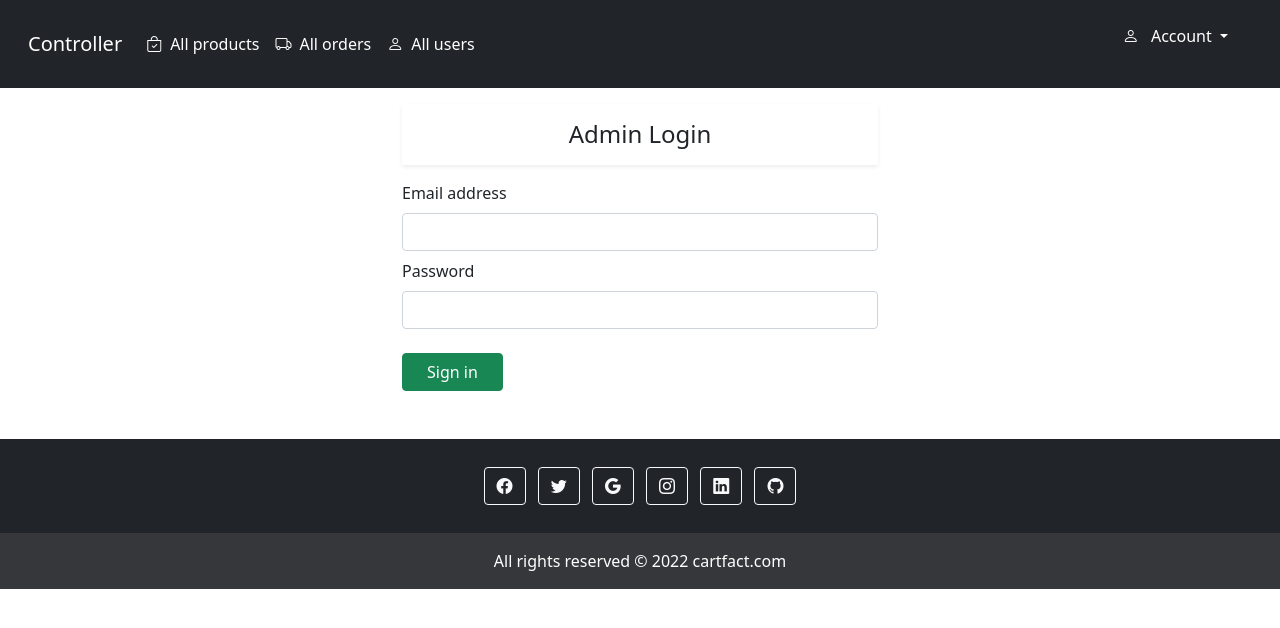
After one commit to ajeeshcp/cartfact, a Node server app: page /admin/login in a window 1280 px wide. The commit adds this page. Shown: the top 628 px of the page. Run offline with Node 20, Linux system fonts and the light colour scheme; some libraries are stand-ins or nearby versions.

Commit message:
Admin login implemented and a new error in ajax

```diff
--- a/config/collections.js
+++ b/config/collections.js
@@ -2,5 +2,6 @@ module.exports = {
     PRODUCT_COLLECTION:"products",
     USER_COLLECTION:"users",
     CART_COLLECTION:"cart",
-    ORDER_COLLECTION:"order"
+    ORDER_COLLECTION:"order",
+    ADMIN_COLLECTION:"admin"
 }
--- a/helpers/product-helpers.js
+++ b/helpers/product-helpers.js
@@ -1,5 +1,6 @@
 const { get } = require("../config/connection");
-const { PRODUCT_COLLECTION, ORDER_COLLECTION } = require("../config/collections");
+const bcrypt = require("bcrypt") ;
+const { PRODUCT_COLLECTION, ORDER_COLLECTION,ADMIN_COLLECTION } = require("../config/collections");
 const objectId  = require("mongodb").ObjectId
 module.exports = {
 
@@ -71,6 +72,29 @@ module.exports = {
                 resolve(data)
             })
         })
+    },
+    doLogin:(loginData) => {
+        return new Promise((resolve, reject) => {
+            let response = {
+                admin:null,
+                status:false,
+            }
+            get().collection(ADMIN_COLLECTION).findOne({Email:loginData.Email}).then((admin) => {
+
+                bcrypt.compare(loginData.Password, admin.Password).then((status) => {
+                    if(status) {
+                        console.log("Login success");
+                        response.admin=admin
+                        response.status=true
+                        resolve(response) ;
+                    } else {
+                        console.log("Login failed");
+                        resolve({status:false})
+                    }
+                })
+            }).catch((err) => reject(err))
+
+        })
     }
 
 }
--- a/helpers/user-helpers.js
+++ b/helpers/user-helpers.js
@@ -1,5 +1,5 @@
 const { get } = require("../config/connection");
-const { USER_COLLECTION, CART_COLLECTION, PRODUCT_COLLECTION,ORDER_COLLECTION } = require("../config/collections") ;
+const { USER_COLLECTION, CART_COLLECTION, PRODUCT_COLLECTION,ORDER_COLLECTION,ADMIN_COLLECTION } = require("../config/collections") ;
 const bcrypt = require("bcrypt") ;
 const objectId  = require("mongodb").ObjectId ;
 const Razorpay = require('razorpay') ;
@@ -135,8 +135,12 @@ module.exports = {
                    }
                }
             ]).toArray();
+           if(cartItems){
 
-            resolve(cartItems)
+               resolve(cartItems)
+           }else{
+               reject("error")
+           }
         });
 
     },
@@ -366,6 +370,13 @@ module.exports = {
                 resolve()
             })
         })
+    },
+    getAllUsers :() => {
+        return new Promise((resolve, reject) => {
+            get().collection(USER_COLLECTION).find().toArray().then((users) => {
+                resolve(users)
+            })
+        })
     }
 
 }
--- a/public/javascripts/checkoutForm.js
+++ b/public/javascripts/checkoutForm.js
@@ -5,6 +5,7 @@ $("#checkout-form").submit((e) => {
         method:'post',
         data:$("#checkout-form").serialize(),
         success: (response) => {
+            console.log(typeof response);
             if(response.codSuccess){
                 location.href="/orderThanks"
             }else{
@@ -47,7 +48,6 @@ function razorpayPayment(order){
 }
 
 function verifyPayment(payment, order) {
-    console.log("ivdeyum ethi");
     $.ajax({
         url:"/verify-payment",
         data:{
--- a/routes/admin.js
+++ b/routes/admin.js
@@ -3,24 +3,34 @@ const router = express.Router();
 const productHelpers = require("../helpers/product-helpers") ;
 const userHelpers = require("../helpers/user-helpers")
 
+const verifyAdminLogin = (req, res, next) =>{
+  if(req.session.adminloggedIn){
+    next() ;
+  } else {
+    res.redirect("/admin/login")
+  }
+}
+
 /* GET users listing. */
-router.get('/', function(req, res, next) {
+router.get('/',verifyAdminLogin, function(req, res, next) {
+  let admin = req.session.admin
   productHelpers.getAllProducts().then((products) => {
-    res.render('admin/view-products',{products, admin:true});
+    res.render('admin/view-products',{products, admin,Isadmin:true});
   })
 });
 
-router.get("/add-product",(req, res) => {
-  res.render("admin/add-products", {admin:true})
+router.get("/add-product",verifyAdminLogin,(req, res) => {
+  let admin = req.session.admin
+  res.render("admin/add-products", {admin,Isadmin:true})
 })
 
 router.post("/add-product" , (req,res) =>{
-
+  let admin = req.session.admin
   productHelpers.addProduct(req.body,(id) => {
     const image = req.files.prodImage ;
     image.mv("./public/product-images/"+id+".png",(err,done) => {
         if(!err){
-          res.render("admin/add-products",{admin:true})
+          res.render("admin/add-products",{admin,Isadmin:true})
         } else {
           console.log(err);
         }
@@ -40,8 +50,9 @@ router.get("/delete-product/:id", (req, res) => {
 })
 
 router.get("/edit-product/:id", async(req, res) => {
+  let admin = req.session.admin
   const product  =  await productHelpers.getProductDetails(req.params.id) ;
-  res.render("admin/edit-products",{product,admin:true})
+  res.render("admin/edit-products",{product,admin,Isadmin:true})
 })
 router.post("/edit-product/:id", (req, res) => {
   productHelpers.updateProduct(req.params.id, req.body).then(() =>{
@@ -52,24 +63,65 @@ router.post("/edit-product/:id", (req, res) => {
     }
   })
 })
-router.get("/orders-lists", (req, res) => {
+router.get("/orders-lists", verifyAdminLogin,(req, res) => {
+  let admin = req.session.admin
   productHelpers.getOrdersList().then((products) => {
-    console.log(products);
-    res.render("admin/viewAllOrders",{products,admin:true})
+    res.render("admin/viewAllOrders",{products,admin,Isadmin:true})
   }).catch((err) => console.log(err))
 })
-router.get("/view-order-product/:id",(req, res) => {
+router.get("/view-order-product/:id",verifyAdminLogin,(req, res) => {
+  let admin = req.session.admin
   let orderId = req.params.id ;
   userHelpers.getOrderItems(orderId).then((data) => {
-    console.log("data koii",data);
-    res.render("admin/orderProductview",{data:data[0],admin:true})
+    res.render("admin/orderProductview",{data:data[0],admin,Isadmin:true})
   })
 })
 router.get("/order-ship/:id",(req, res) => {
   let orderId = req.params.id ;
   productHelpers.changeProductStatus(orderId).then((response) => {
-      res.redirect("admin/orders-lists");
+      res.redirect("/admin/orders-lists");
   })
 })
+router.get("/users-list",verifyAdminLogin, (req, res) => {
+  let admin = req.session.admin
+  userHelpers.getAllUsers().then((users) => {
+    res.render("admin/viewAllUsers",{users,admin,Isadmin:true})
+  })
+})
+router.get("/login", (req, res) => {
+  if(req.session.adminloggedIn){
+    res.redirect("/admin")
+  }else{
+    res.render("admin/login",{loginErr:req.session.adminloginErr,Isadmin:true})
+    req.session.adminloginErr = false ;
+  }
+
+})
+router.post("/login" ,(req, res) => {
+  productHelpers.doLogin(req.body).then((response) => {
+    if(response.status){
+      console.log("admin login",response);
+      req.session.admin=response.admin ;
+      req.session.adminloggedIn=true ;
+      res.redirect("/admin")
+    }else{
+      req.session.adminloginErr = true ;
+      res.redirect("/admin/login") ;
+    }
+  }).catch((err) => {
+    req.session.adminloginErr = true ;
+    res.redirect("/admin/login") ;
+  })
+})
+router.get("/logout", (req, res) => {
+  console.log("Log outted");
+  req.session.destroy()
+  res.redirect("/admin/login");
+
+  req.session.adminloggedIn=false ;
+  req.session.admin=null;
+})
+
+
 
 module.exports = router;
--- /dev/null
+++ b/views/admin/login.hbs
@@ -0,0 +1,30 @@
+
+
+<div class="container mb-5 " style="max-width: 500px;">
+    <h4 class="my-3 shadow-sm p-3 text-center">Admin Login</h4>
+
+    {{#if loginErr}}
+       <div class="alert alert-danger" role="alert ">
+           <i class="bi bi-exclamation-triangle-fill  me-2"></i>
+            Invalid username or password !
+        </div>
+    {{/if}}
+
+    <form action="/admin/login" method="post">
+        <!-- Email input -->
+        <div class="form-outline mb-2">
+            <label class="form-label" for="form1Example1">Email address</label>
+            <input type="email" id="form1Example1" class="form-control" name="Email" required />
+        </div>
+
+        <!-- Password input -->
+        <div class="form-outline mb-4">
+            <label class="form-label" for="form1Example2">Password</label>
+            <input type="password" id="form1Example2" class="form-control" name="Password" required />
+        </div>
+
+
+        <!-- Submit button -->
+        <button type="submit" class="btn btn-success btn-block px-4">Sign in</button>
+</form>
+</div>
--- a/views/admin/view-products.hbs
+++ b/views/admin/view-products.hbs
@@ -3,7 +3,7 @@
         <div class="row">
             <a href="/admin/add-product" class="btn btn-success ms-auto mb-2" style="width: 150px;">Add Product</a>
         </div>
-        <table class="table">
+        <table class="table" id="productsTable">
             <thead>
                 <tr>
                     <th scope="col">No</th>
@@ -12,6 +12,7 @@
                     <th scope="col">Category</th>
                     <th scope="col">Price</th>
                     <th scope="col">Image</th>
+                    <th scope="col">Options</th>
                 </tr>
             </thead>
             <tbody>
--- a/views/layout/layout.hbs
+++ b/views/layout/layout.hbs
@@ -4,18 +4,25 @@
     <!-- Required meta tags -->
     <meta charset="utf-8">
     <meta name="viewport" content="width=device-width, initial-scale=1">
-
+    <link rel="stylesheet" type="text/css" href="https://cdn.datatables.net/1.11.4/css/jquery.dataTables.css">
     <!-- Bootstrap CSS -->
   <link rel="stylesheet" href="/stylesheets/style.css">
+    <script src="https://ajax.googleapis.com/ajax/libs/jquery/3.5.1/jquery.min.js"></script>
+
   <script src="https://checkout.razorpay.com/v1/checkout.js"></script>
-  <link href="https://maxcdn.bootstrapcdn.com/font-awesome/4.7.0/css/font-awesome.min.css" rel="stylesheet" />
+    <link href="https://maxcdn.bootstrapcdn.com/font-awesome/4.7.0/css/font-awesome.min.css" rel="stylesheet" />
     <link rel="icon" href="https://library.kissclipart.com/20180904/zie/kissclipart-online-shop-cart-clipart-shopping-cart-online-shop-4851337c2277d49f.png" type="image/icon type">
     <link href="https://cdn.jsdelivr.net/npm/bootstrap@5.1.3/dist/css/bootstrap.min.css" rel="stylesheet" integrity="sha384-1BmE4kWBq78iYhFldvKuhfTAU6auU8tT94WrHftjDbrCEXSU1oBoqyl2QvZ6jIW3" crossorigin="anonymous">
     <link rel="stylesheet" href="https://cdn.jsdelivr.net/npm/bootstrap-icons@1.7.2/font/bootstrap-icons.css">
-    <title>CartFact</title>
+    <link
+      rel="stylesheet"
+      type="text/css"
+      href="http://ajax.aspnetcdn.com/ajax/jquery.dataTables/1.9.4/css/jquery.dataTables.css"
+    />
+  <title>CartFact</title>
   </head>
   <body>
-    {{#if admin}}
+    {{#if Isadmin}}
       {{>admin-header}}
     {{else}}
       {{>user-header}}
@@ -23,16 +30,31 @@
 
  {{{body}}}
 
-    {{#if admin}}
+    {{#if Isadmin}}
       {{>admin-footer}}
     {{else}}
       {{>user-footer}}
     {{/if}}
-
+    <script
+        type="text/javascript"
+        charset="utf8"
+        src="http://ajax.aspnetcdn.com/ajax/jQuery/jquery-1.8.2.min.js"
+        >
+    </script>
+    <script
+        type="text/javascript"
+        charset="utf8"
+        src="http://ajax.aspnetcdn.com/ajax/jquery.dataTables/1.9.4/jquery.dataTables.min.js">
+    </script>
     <script src="https://cdn.jsdelivr.net/npm/bootstrap@5.1.3/dist/js/bootstrap.bundle.min.js" integrity="sha384-ka7Sk0Gln4gmtz2MlQnikT1wXgYsOg+OMhuP+IlRH9sENBO0LRn5q+8nbTov4+1p" crossorigin="anonymous"></script>
-    <script src="https://ajax.googleapis.com/ajax/libs/jquery/3.5.1/jquery.min.js"></script>
     <script src="/javascripts/script.js"></script>
     <script src="/javascripts/changeProQuant.js"></script>
     <script src="/javascripts/checkoutForm.js"></script>
+
+<script>
+  $(function() {
+  $("#productsTable").dataTable();
+  });
+</script>
   </body>
 </html>
--- a/views/partials/admin-footer.hbs
+++ b/views/partials/admin-footer.hbs
@@ -1,4 +1,4 @@
-<footer class="bg-dark text-center text-white">
+<footer id="footer" class="bg-dark text-center text-white">
   <!-- Grid container -->
   <div class="container p-4 pb-0">
     <!-- Section: Social media -->
--- a/views/partials/admin-header.hbs
+++ b/views/partials/admin-header.hbs
@@ -7,7 +7,7 @@
                 aria-label="Toggle navigation">
                 <span class="navbar-toggler-icon"></span>
             </button>
-            <div class="collapse navbar-collapse" id="navbarSupportedContent">
+            <div class="collapse navbar-collapse " id="navbarSupportedContent">
                 <ul class="navbar-nav me-auto mb-2 mb-lg-0">
                     <li class="nav-item">
                         <a class="nav-link active" aria-current="page" href="/admin"><i class="bi bi-bag-check me-2"></i>All products</a>
@@ -17,15 +17,32 @@
                     </li>
                     </li>
                         <li class="nav-item">
-                        <a class="nav-link active" aria-current="page" href="#"><i class="bi bi-person me-2"></i>All users</a>
+                        <a class="nav-link active" aria-current="page" href="/admin/users-list"><i class="bi bi-person me-2"></i>All users</a>
                     </li>
 
 
                 </ul>
-                <form class="d-flex">
-                    <input class="form-control me-2" type="search" placeholder="Search" aria-label="Search">
-                    <button class="btn btn-outline-light" type="submit">Search</button>
-                </form>
+                <ul class="d-flex">
+                    <li class="nav-item dropdown mx-2" style="list-style: none;">
+                        <a class="nav-link dropdown-toggle active text-white" href="#" id="navbarDropdown" role="button"
+                            data-bs-toggle="dropdown" aria-expanded="false"><i class="bi bi-person me-2"></i>
+                            {{#if admin}}
+                                {{admin.Firstname}}
+                            {{else}}
+                                Account
+                            {{/if}}
+                        </a>
+                        <ul class="dropdown-menu" aria-labelledby="navbarDropdown">
+                             {{#if admin}}
+                                <li><a class="dropdown-item" href="/admin/logout">Logout</a></li>
+                            {{else}}
+                               <li><a class="dropdown-item" href="/admin/login">Login</a></li>
+                            {{/if}}
+
+
+                        </ul>
+                    </li>
+                </ul>
             </div>
         </div>
     </nav>
--- a/views/partials/user-footer.hbs
+++ b/views/partials/user-footer.hbs
@@ -1,4 +1,4 @@
-<footer class="bg-primary text-white text-center text-lg-start">
+<footer id="footer" class="bg-primary text-white text-center text-lg-start">
   <!-- Grid container -->
   <div class="container p-4">
     <!--Grid row-->
@@ -46,16 +46,19 @@
        <h6 class="text-uppercase">CARTFACT</h6>
         <ul class="list-unstyled">
           <li>
-            <a href="#!" class="text-white">Sign up</a>
+            <a href="/signup" class="text-white">Sign up</a>
           </li>
           <li>
-            <a href="#!" class="text-white">Sign in</a>
+            <a href="/login" class="text-white">Sign in</a>
           </li>
           <li>
-            <a href="#!" class="text-white">Explore</a>
+            <a href="/" class="text-white">Explore</a>
           </li>
           <li>
-            <a href="#!" class="text-white">Accounts</a>
+            <a href="/" class="text-white">Account</a>
+          </li>
+          <li>
+            <a href="/admin/login" class="text-white">Admin </a>
           </li>
         </ul>
       </div>
```
Also changed, not shown: routes/user.js (+21 -11 lines), views/admin/viewAllUsers.hbs (added, +25 -0 lines). Lines whose indentation alone changed are shown as unchanged.
